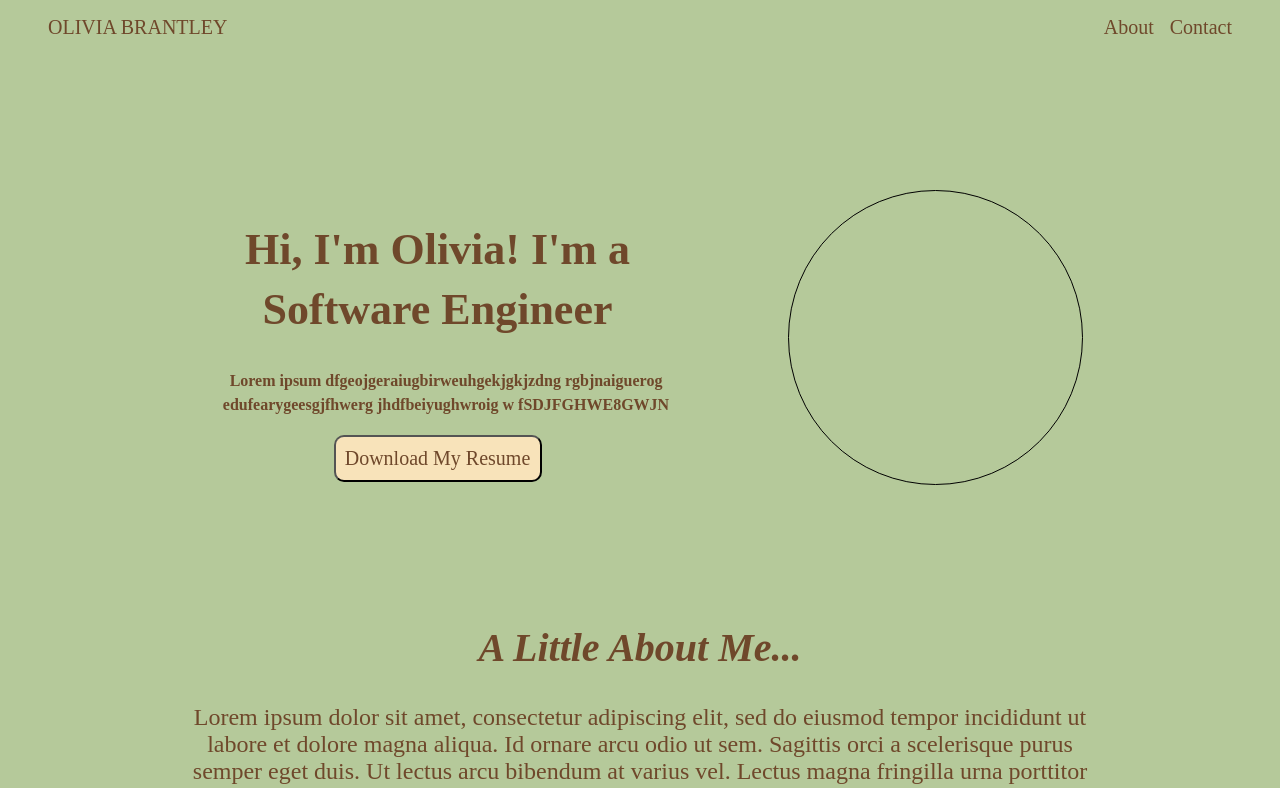
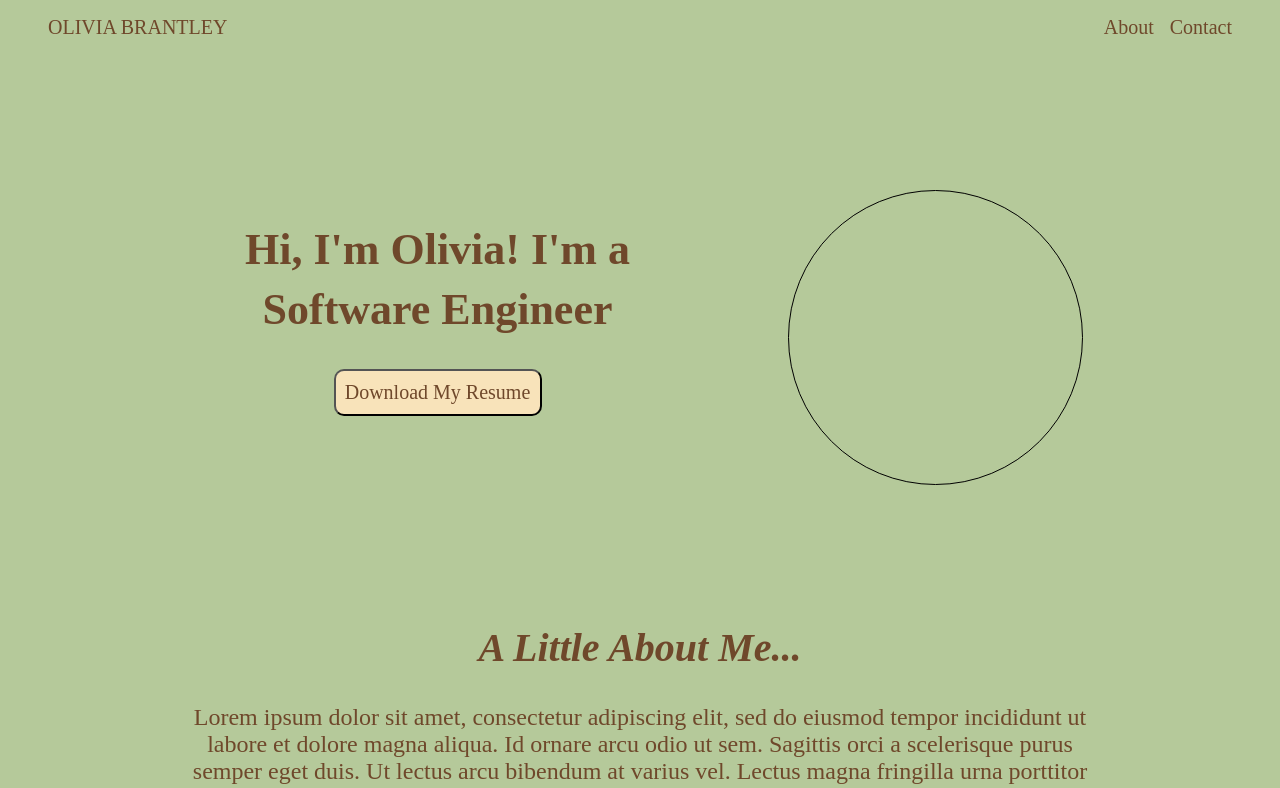
Before and after one commit to olvbrntly/personal-site, a React (Create React App) app: page / in a window 1280 px wide. Shown: the top 788 px of the page. Built offline with nearby package versions, Linux system fonts and the light colour scheme.

Commit message:
commented out sub text

```diff
--- a/src/components/IntroPanel.js
+++ b/src/components/IntroPanel.js
@@ -6,7 +6,7 @@ const IntroPanel = () =>{
         <div className="intro-panel">
             <div className="intro-panel-right">
                 <h1 className="intro" >Hi, I'm Olivia! I'm a Software Engineer</h1>
-                <div className="intro-sub">Lorem ipsum dfgeojgeraiugbirweuhgekjgkjzdng rgbjnaiguerog edufearygeesgjfhwerg jhdfbeiyughwroig  w fSDJFGHWE8GWJN </div>
+                {/* <div className="intro-sub">Lorem ipsum dfgeojgeraiugbirweuhgekjgkjzdng rgbjnaiguerog edufearygeesgjfhwerg jhdfbeiyughwroig  w fSDJFGHWE8GWJN </div> */}
 
                 <button className="intro-resume-button"> Download My Resume</button>
             </div>
```
